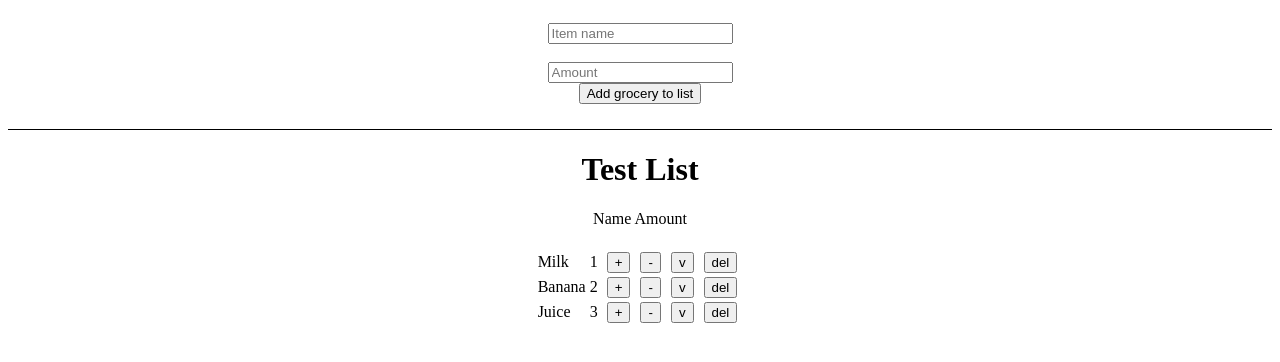
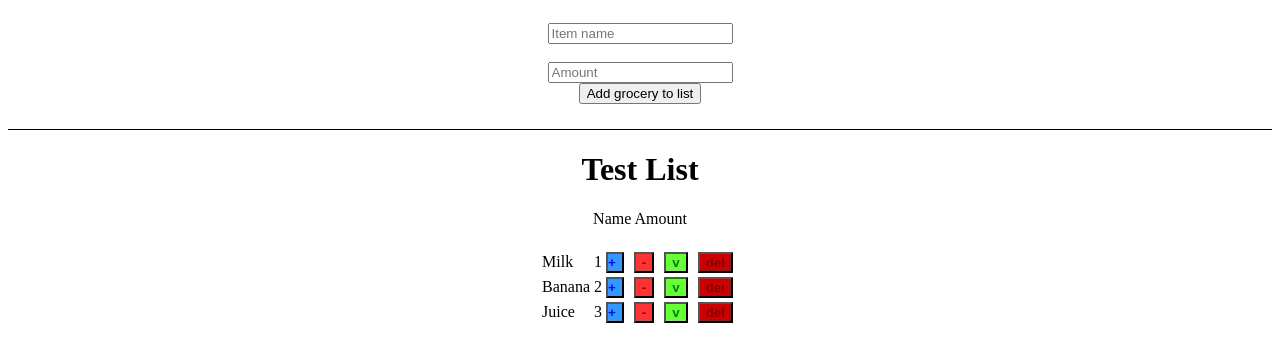
Before and after one commit to tkruteleff/react-shopping-app, a React (Create React App) app: page / in a window 1280 px wide. Shown: the top 362 px of the page. Built offline with nearby package versions, Linux system fonts and the light colour scheme.

Commit message:
Small changes

```diff
--- a/src/App.js
+++ b/src/App.js
@@ -7,6 +7,7 @@ const App = () => {
   const [shoppingItems, setShoppingItems] = useState([{
     listId: 1,
     listName: "Test List",
+    active: true,
     items: [
       {
         id: 1,
@@ -33,11 +34,12 @@ const App = () => {
     //*setShoppingItems((prevShoppingList) => prevShoppingList.concat(newItem));
   };
 
-  const increaseAmountHandler = (index) => {
-    console.log(shoppingItems)
-    const updatedList = [...shoppingItems.items];
-    updatedList[index].amount = updatedList[index].amount + 1;
-    setShoppingItems(updatedList);
+  const increaseAmountHandler = (id) => {
+    console.log(id)
+    const updatedList = [...shoppingItems];
+    console.log(updatedList[0].items[id])
+    /*updatedList[0].items[id].amount = updatedList[0].items[id].amount + 1;
+    setShoppingItems(updatedList);*/
   };
 
   const decreaseAmountHandler = (index) => {
--- a/src/Components/UI/Button.js
+++ b/src/Components/UI/Button.js
@@ -1,6 +1,6 @@
 import React from 'react';
 
-import classes from './Button.css'
+import classes from './Button.module.css'
 
 const Button = (props) => (
     <button
--- a/src/Components/UI/Button.css
+++ b/src/Components/UI/Button.module.css
@@ -9,16 +9,20 @@
 
 .Increase {
     background-color: #3399ff;
+    color: #0c08fc;
 }
 
 .Decrease {
-    background-color: #ff3333
+    background-color: #ff3333;
+    color: #820707;
 }
 
 .Check {
-    background-color: #66ff33
+    background-color: #66ff33;
+    color: #057a1a;
 }
 
 .Delete {
-    background-color: #cc0000
+    background-color: #cc0000;
+    color: #850000;
 }
```
